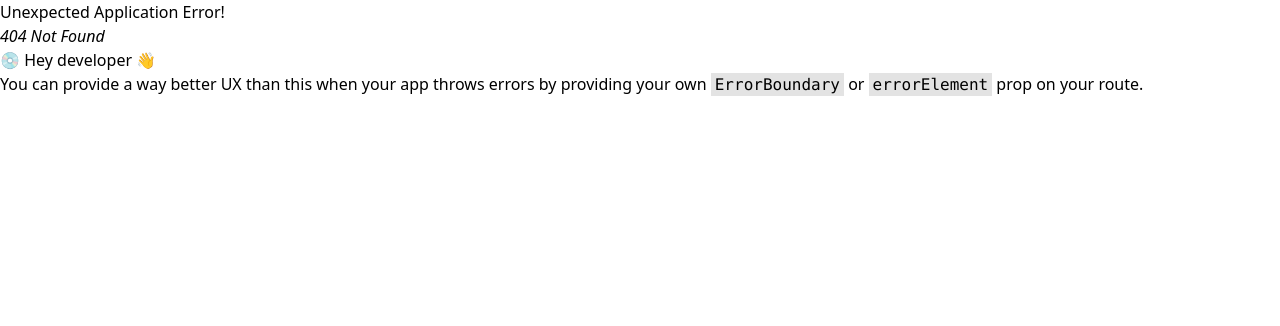
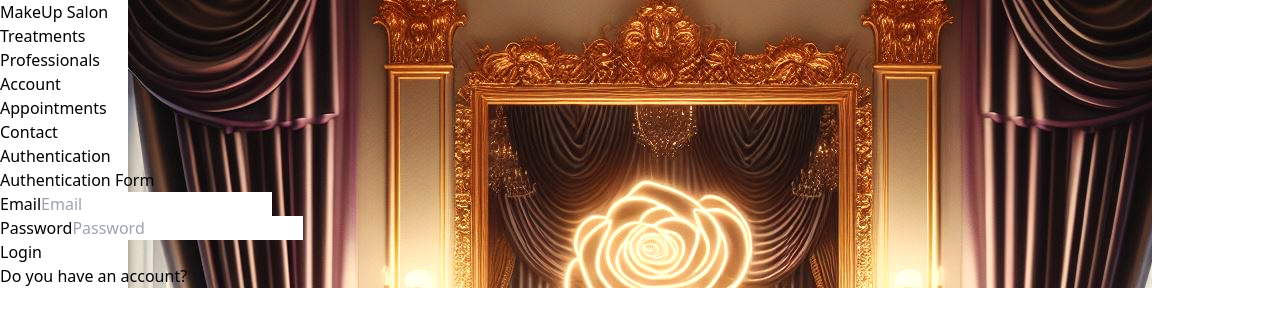
Before and after one commit to MihaiS-git/MakeUpSalon-React, a React (Vite) app in the folder frontend/MakeUpSalon/: page /auth in a window 1280 px wide. Before the commit this address had no page. Shown: the top 326 px of the page. Built offline with nearby package versions, Linux system fonts and the light colour scheme.

Commit message:
add Login form

```diff
--- a/frontend/MakeUpSalon/src/App.jsx
+++ b/frontend/MakeUpSalon/src/App.jsx
@@ -2,13 +2,19 @@ import "./App.css";
 import RootLayout from "./components/Root";
 import { RouterProvider, createBrowserRouter } from "react-router-dom";
 import HomePage from "./pages/Home";
+import AuthenticationPage from "./pages/Authentication";
 
 const router = createBrowserRouter([
     {
         path: '/',
         element: <RootLayout />,
         children: [
-            {index: true, element: <HomePage/>}
+            { path: 'home', element: <HomePage /> },
+            {
+                path: 'auth',
+                element: <AuthenticationPage />,
+
+            }
         ]
     }
 ]);
--- /dev/null
+++ b/frontend/MakeUpSalon/src/components/AuthForm.jsx
@@ -0,0 +1,47 @@
+import { Form, Link } from "react-router-dom";
+
+export default function AuthForm() {
+    return (
+        <Form method="post">
+            <h1 className="text-center text-2xl font-bold mb-4 text-fuchsia-950">
+                Authentication Form
+            </h1>
+            <p className="p-2">
+                <label htmlFor="email" className="text-lg text-fuchsia-950">
+                    Email
+                </label>
+                <input
+                    type="email"
+                    id="email"
+                    name="email"
+                    required
+                    placeholder="Email"
+                    className="w-full px-4 py-2 my-2 border rounded-md focus:outline-none focus:border-fuchsia-400 focus:border-2"
+                />
+            </p>
+            <p className="p-2">
+                <label htmlFor="password" className="text-lg text-fuchsia-950">
+                    Password
+                </label>
+                <input
+                    type="password"
+                    id="password"
+                    name="password"
+                    required
+                    placeholder="Password"
+                    className="w-full px-4 py-2 my-2 border rounded-md focus:outline-none focus:border-fuchsia-400 focus:border-2"
+                />
+            </p>
+            <div className="m-4 text-lg justify-center align-middle">
+                <button className="w-full py-2  rounded-md text-fuchsia-200 hover:text-fuchsia-950 bg-fuchsia-950 hover:bg-fuchsia-200">
+                    Login
+                </button>
+                <p className="m-4 text-md">
+                <Link>
+                    <h6 className="text-center text-fuchsia-950 hover:text-fuchsia-200">Do you have an account?</h6>
+                </Link>
+                </p>
+            </div>
+        </Form>
+    );
+}
--- a/frontend/MakeUpSalon/src/components/HamburgerMenu.jsx
+++ b/frontend/MakeUpSalon/src/components/HamburgerMenu.jsx
@@ -1,3 +1,5 @@
+import { NavLink } from "react-router-dom";
+
 export default function HamburgerMenu({ openState, handleClose }) {
     return (
         <>
@@ -47,12 +49,13 @@ export default function HamburgerMenu({ openState, handleClose }) {
                         </a>
                     </li>
                     <li>
-                        <a
-                            href="#"
+                        <NavLink
+                            to="/auth"
                             className="block w-full p-2 text-center text-gray-50 hover:text-fuchsia-400"
+                            onClick={handleClose}
                         >
-                            Login
-                        </a>
+                            Authentication
+                        </NavLink>
                     </li>
                     <button
                         className="block w-full p-2 text-right font-bold text-gray-50 hover:text-fuchsia-400"
--- a/frontend/MakeUpSalon/src/components/Header.jsx
+++ b/frontend/MakeUpSalon/src/components/Header.jsx
@@ -1,13 +1,17 @@
-import ClassicMenu from "./ClassicMenu.jsx";
+import { Link } from "react-router-dom";
+
+import MainNavigation from "./MainNavigation.jsx";
 import Hamburger from "./Hamburger.jsx";
 
 export default function Header() {
     return (
         <header className="fixed top-0 left-0 w-full bg-gradient-to-r from-slate-950 to-fuchsia-950 z-10 flex justify-between align-middle">
-            <h1 className="max-w-md font-serif text-left  font-bold text-slate-400 py-4 px-8 text-3xl lg:text-4xl">
-                MakeUp Salon
-            </h1>
-            <ClassicMenu />
+            <Link to='/home'>
+                <h1 className="max-w-md font-serif text-left  font-bold text-slate-400 py-4 px-8 text-3xl lg:text-4xl">
+                    MakeUp Salon
+                </h1>
+            </Link>
+            <MainNavigation />
             <Hamburger />
         </header>
     );
--- a/frontend/MakeUpSalon/src/components/ClassicMenu.jsx
+++ b/frontend/MakeUpSalon/src/components/MainNavigation.jsx
@@ -1,4 +1,6 @@
-export default function ClassicMenu() {
+import { NavLink } from 'react-router-dom';
+
+export default function MainNavigation() {
     return (
         <>
             <nav className="hidden lg:hidden xl:block">
@@ -44,12 +46,12 @@ export default function ClassicMenu() {
                         </a>
                     </li>
                     <li>
-                        <a
-                            href="#"
+                        <NavLink
+                            to='/auth'
                             className="block w-full px-16 text-center text-slate-400 hover:text-fuchsia-400"
                         >
-                            Login
-                        </a>
+                            Authentication
+                        </NavLink>
                     </li>
                 </ul>
             </nav>
--- a/frontend/MakeUpSalon/src/components/PageContent.jsx
+++ b/frontend/MakeUpSalon/src/components/PageContent.jsx
@@ -1,7 +1,6 @@
-export default function PageContent({ children}) {
+export default function PageContent({ className, children}) {
     return (
-
-        <div>
+        <div className={className}>
             {children}
         </div>
     );
--- /dev/null
+++ b/frontend/MakeUpSalon/src/pages/Authentication.jsx
@@ -0,0 +1,10 @@
+import PageContent from "../components/PageContent";
+import AuthForm from "../components/AuthForm";
+
+export default function AuthenticationPage() {
+    return (
+        <PageContent className="container mx-auto my-20 flex items-center justify-center px-6 py-8 bg-slate-500 rounded-xl w-96 max-w-full">
+            <AuthForm className="object-center"/>
+        </PageContent>
+    );
+}
--- a/frontend/MakeUpSalon/src/pages/Home.jsx
+++ b/frontend/MakeUpSalon/src/pages/Home.jsx
@@ -2,8 +2,10 @@ import PageContent from "../components/PageContent";
 
 export default function HomePage() {
     return (
-        <PageContent>
-           <h3>Welcome to MakeUp Salon</h3>
+        <PageContent className="flex items-center justify-center h-screen w-full">
+            <h3 className="text-5xl text-fuchsia-800 text-center bg-slate-500 rounded-3xl p-4 font-extrabold opacity-80">
+                Welcome to MakeUp Salon!
+            </h3>
         </PageContent>
     );
 }
```
